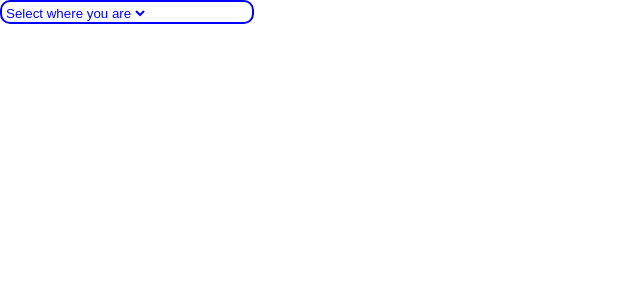
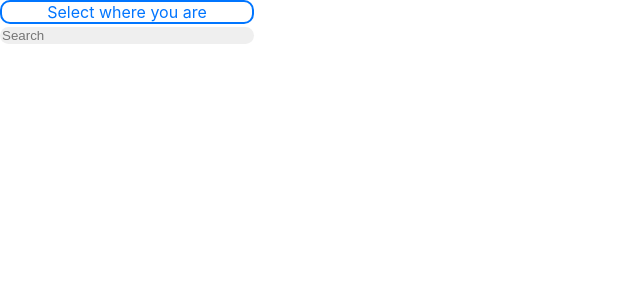
Before and after one commit to sanaone/ride-sharing, a React (Create React App) app: page / in a window 1280 px wide. Shown: the top 300 px of the page, without its empty margins (0-640 px from the left). Built offline with nearby package versions, Linux system fonts and the light colour scheme.

Commit message:
this is after the displaycard is aligned partially on identical

```diff
--- a/public/index.html
+++ b/public/index.html
@@ -5,7 +5,10 @@
     <link rel="icon" href="%PUBLIC_URL%/favicon.ico" />
     <meta name="viewport" content="width=device-width, initial-scale=1" />
     <meta name="theme-color" content="#000000" />
-    <meta name="description" content="Web site created using create-react-app" />
+    <meta
+      name="description"
+      content="Web site created using create-react-app"
+    />
     <link rel="apple-touch-icon" href="%PUBLIC_URL%/logo192.png" />
     <!--
       manifest.json provides metadata used when your web app is installed on a
--- a/src/App.css
+++ b/src/App.css
@@ -2,14 +2,37 @@ select {
   background-color: transparent;
   /* border-color: ; */
   border-width: 0;
-  color: blue;
-
+  color: #0075ff;
+  /* // ...existing styles */
+  outline: none;
+  appearance: none;
+  /* // Additional resets for further consistency */
+  background-color: transparent;
+  border: none;
+  padding: 0 7em 10 0;
+  margin: 0;
+  width: 100%;
+  font-family: inherit;
+  font-size: inherit;
+  cursor: inherit;
+  text-align: center;
+  /* // ...existing styles */
+  outline: none;
   /* border-radius: 15%; */
 }
 .fromWrapper {
-  border-color: blue;
+  border-color: #0075ff;
   border-radius: 10px;
   border-width: 2px;
   border-style: solid;
   width: 250px;
 }
+input {
+  background-color: #efefef;
+  border-color: blue;
+  border: none;
+  border-radius: 10px;
+  /* border-width: 2px; */
+  border-style: none;
+  width: 250px;
+}
--- a/src/App.js
+++ b/src/App.js
@@ -17,6 +17,7 @@ function App() {
           <option value="Katunayaka">Katunayaka Airport</option>
         </select>
       </div>
+      <input placeholder="Search" />
     </div>
   );
 }
```
